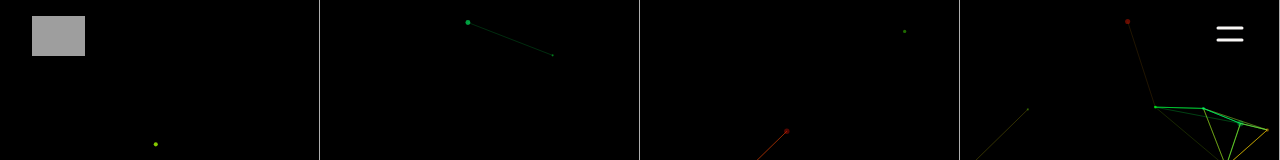
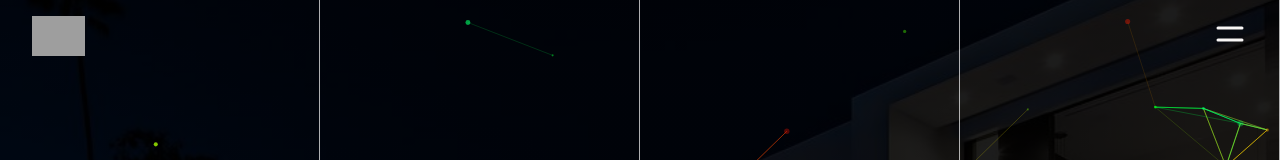
Before and after one commit to Ifdanog/Kodlion, a React (Vite) app: page / in a window 1280 px wide. Shown: the top 160 px of the page. Built offline with nearby package versions, Linux system fonts and the light colour scheme; grey boxes are pictures that could not be loaded.

Commit message:
Mouse Effect Updated

```diff
--- a/index.css
+++ b/index.css
@@ -626,6 +626,10 @@ video {
   position: absolute;
 }
 
+.inset-0 {
+  inset: 0px;
+}
+
 .-top-20 {
   top: -5rem;
 }
@@ -815,8 +819,8 @@ video {
   background-color: rgb(249 247 246 / var(--tw-bg-opacity));
 }
 
-.bg-opacity-80 {
-  --tw-bg-opacity: 0.8;
+.bg-opacity-70 {
+  --tw-bg-opacity: 0.7;
 }
 
 .bg-cover {
@@ -956,10 +960,6 @@ video {
   opacity: 0.7;
 }
 
-.opacity-50 {
-  opacity: 0.5;
-}
-
 .shadow {
   --tw-shadow: 0 1px 3px 0 rgb(0 0 0 / 0.1), 0 1px 2px -1px rgb(0 0 0 / 0.1);
   --tw-shadow-colored: 0 1px 3px 0 var(--tw-shadow-color), 0 1px 2px -1px var(--tw-shadow-color);
@@ -1060,7 +1060,7 @@ body::-webkit-scrollbar-thumb {
 }
 
 .bg-img {
-  background-image: linear-gradient(to right, #000000bc, #000000bc),
+  background-image: linear-gradient(to right, #000000e3, #000000e3),
     url('../src/assets/img1.jpg');
   background-repeat: no-repeat;
   background-size: cover;
--- a/src/components/ParticlesBackground.jsx
+++ b/src/components/ParticlesBackground.jsx
@@ -22,11 +22,12 @@ const ParticlesBackground = () => {
             id="particles"
             init={particlesInit}
             loaded={particlesLoaded}
+            className="fixed inset-0 high-z h-screen"
             options={{
               "autoPlay": true,
               "background": {
                 "color": {
-                  "value": "#000"
+                  "value": ""
                 },
                 "image": "",
                 "position": "",
--- a/src/components/Slider.jsx
+++ b/src/components/Slider.jsx
@@ -26,7 +26,7 @@ const Slider = ({ slides }) => {
 
   if (!showContent) {
     return (
-    <div className="w-screen h-screen flex justify-center items-center">
+    <div className="bg-img w-screen h-screen flex justify-center items-center">
       <h1 className='text-8xl montserrat text-white font-semibold py-10'>project</h1>
     </div>
     )
--- a/src/index.css
+++ b/src/index.css
@@ -62,7 +62,7 @@ body::-webkit-scrollbar-thumb {
 }
 
 .bg-img {
-    background-image: linear-gradient(to right, #000000bc, #000000bc),
+    background-image: linear-gradient(to right, #000000e3, #000000e3),
     url('../src/assets/img1.jpg');
     background-repeat: no-repeat;
     background-size: cover;
--- a/src/pages/About.jsx
+++ b/src/pages/About.jsx
@@ -3,7 +3,7 @@ import { motion as m } from 'framer-motion'
 
 function About() {
   return (
-    <div className="absolute h-screen flex justify-center items-center">
+    <div className="absolute bg-img h-screen flex justify-center items-center">
       <m.div initial={{ opacity: 0 }} animate={{ opacity: 1 }} exit={{ opacity: 0 }} transition={{ duration: 0.75, ease: 'easeOut' }} className='block md:grid grid-cols-7 gap-8 bg-black w-3/4 shadow-xl mx-auto my-20 p-0 md:p-10'>
         <div className="col-span-3 text-white poppins flex justify-center items-center text-xs leading-5 p-10 md:p-0">
           <p>
--- a/src/pages/Contact.jsx
+++ b/src/pages/Contact.jsx
@@ -4,7 +4,7 @@ import { motion as m } from 'framer-motion'
 function Contact() {
   const center = [7.7891, 5.5052]
   return (
-    <div className="h-screen flex justify-center items-center">
+    <div className="bg-img h-screen flex justify-center items-center">
       <m.div initial={{ opacity: 0 }} animate={{ opacity: 1 }} exit={{ opacity: 0 }} transition={{ duration: 0.75, ease: 'easeOut' }}  className='block md:grid grid-cols-7 gap-8 bg-black w-3/4 shadow-xl mx-auto my-20 p-0 md:p-10'>
         <form className="col-span-3 p-10 md:p-0">
           <div>
--- a/src/pages/Home.jsx
+++ b/src/pages/Home.jsx
@@ -28,7 +28,7 @@ const Home = () => {
 
 
   return (
-    <div className={`w-full h-screen bg-transition bg-cover bg-center bg-no-repeat bg-opacity-80 }`}>
+    <div className={`w-full h-screen bg-img bg-transition bg-cover bg-center bg-no-repeat bg-opacity-70 bg-img-${hoveredIndex}}`}>
       <m.div
         initial={{ opacity: 0 }}
         animate={{ opacity: 1 }}
--- a/src/pages/Phylosophy.jsx
+++ b/src/pages/Phylosophy.jsx
@@ -3,7 +3,7 @@ import { motion as m } from 'framer-motion'
 
 function Phylosophy() {
   return (
-    <div className="h-screen flex justify-center items-center">
+    <div className="bg-img h-screen flex justify-center items-center">
     <m.div initial={{ opacity: 0 }} animate={{ opacity: 1 }} exit={{ opacity: 0 }} transition={{ duration: 0.75, ease: 'easeOut' }} className='block md:grid grid-cols-7 gap-8 bg-black w-3/4 shadow-xl mx-auto my-20 p-0 md:p-10'>
       <div className="col-span-3 text-white poppins flex justify-center items-center text-xs leading-5 p-10 md:p-0">
           <p>
--- a/src/pages/ProjectDetails.jsx
+++ b/src/pages/ProjectDetails.jsx
@@ -158,7 +158,7 @@ function ProjectDetails() {
     )
   }
   return (
-    <div className='absolute h-screen flex justify-center items-center'>
+    <div className='bg-img absolute h-screen flex justify-center items-center'>
       <m.div initial={{ opacity: 0 }} animate={{ opacity: 1 }} exit={{ opacity: 0 }} transition={{ duration: 0.75, ease: 'easeOut' }} className='block md:grid grid-cols-7 gap-8 bg-black w-3/4 shadow-xl mx-auto my-20 p-0 md:p-10'>
         <img src={selectedProject.imageUrl} alt="" className='col-span-3' />
         <div className='col-span-4 text-white'>
```
